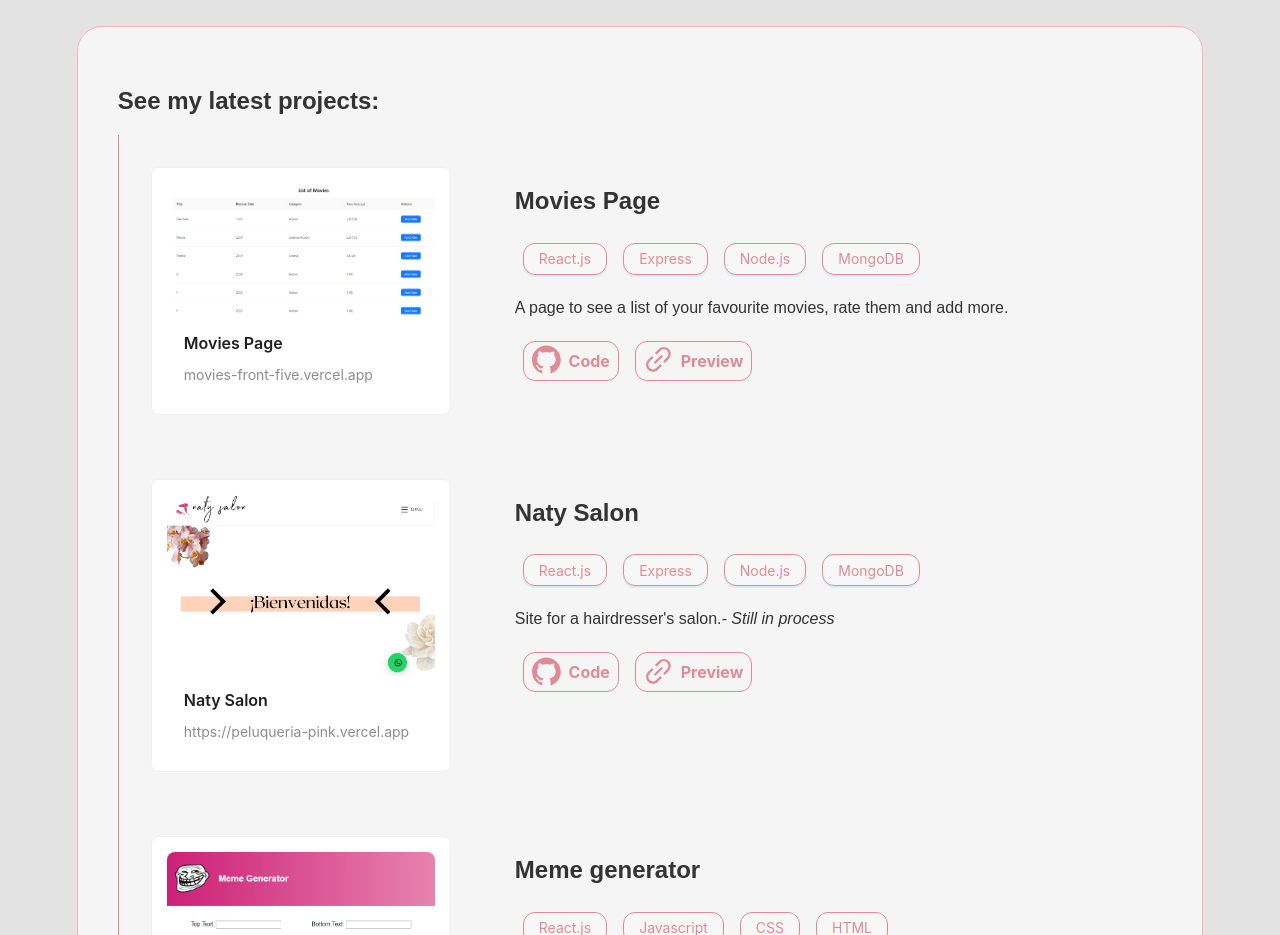
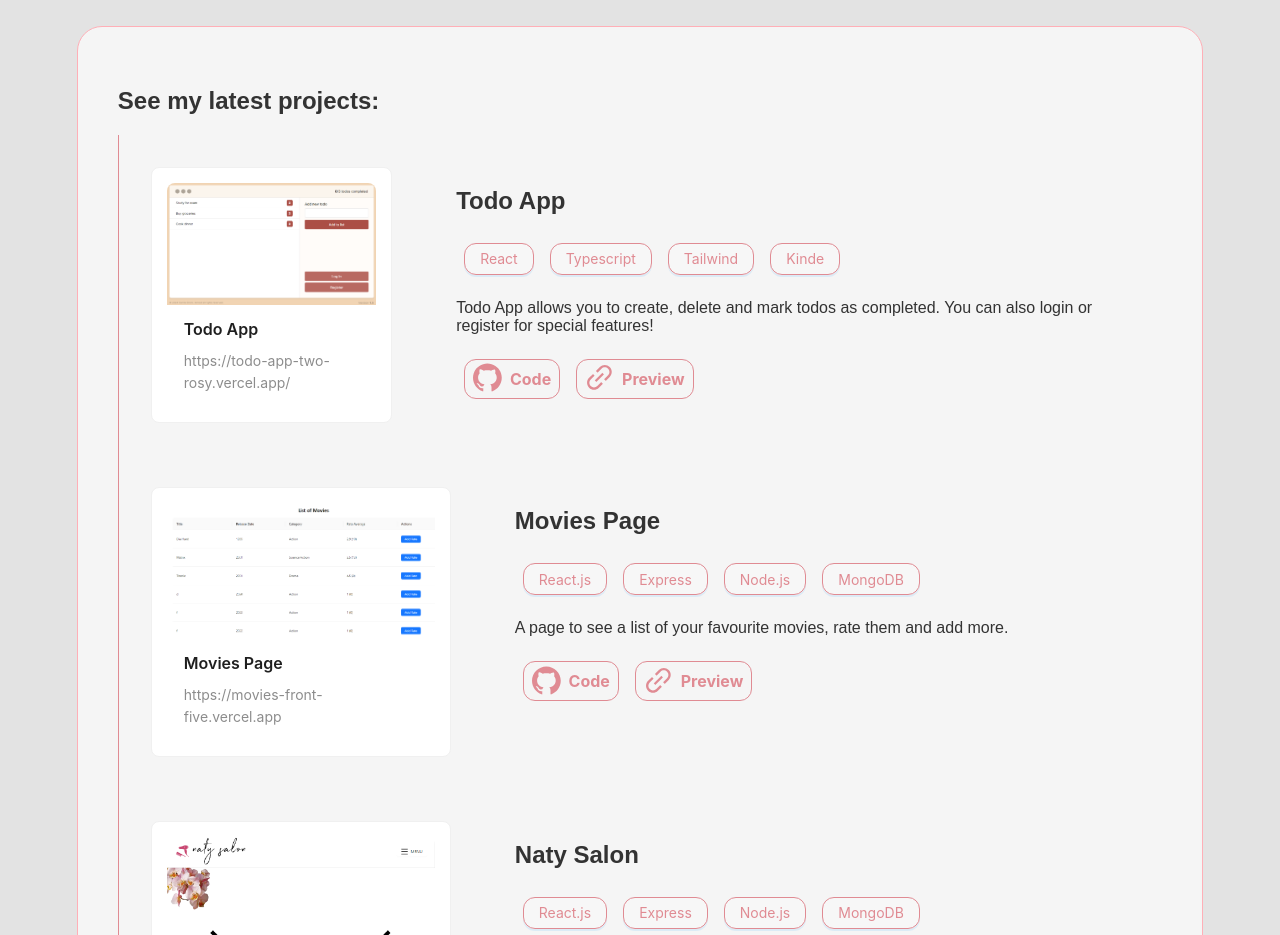
Before and after one commit to CamilaSironi/My-portfolio, a React (Vite) app: page / in a window 1280 px wide. Shown: the part 900-1835 px from the top of the page. Built offline with nearby package versions, Linux system fonts and the light colour scheme.

Commit message:
add new project

```diff
--- a/src/components/projects.jsx
+++ b/src/components/projects.jsx
@@ -3,6 +3,7 @@ import Meta from "antd/es/card/Meta"
 import img1 from "../images/project1.png"
 import img2 from "../images/project2.png"
 import img3 from "../images/project3.png"
+import img4 from "../images/project4.png"
 import Link from "antd/es/typography/Link"
 import { GithubOutlined, LinkOutlined} from "@ant-design/icons"
 
@@ -11,6 +12,30 @@ function Projects() {
         <div id="projects">
             <h2>See my latest projects:</h2>
             <div className="card-container">
+
+                <div className="card">
+                    <Link href={'https://todo-app-two-rosy.vercel.app/'} target="_blank">
+                        <Card
+                            hoverable
+                            bordered={true}
+                            cover={<img alt="example" src={img4} />}
+                            type='flex'
+                        >
+                            <Meta title="Todo App" description="https://todo-app-two-rosy.vercel.app/" />
+                        </Card>
+                    </Link>
+                    <div className="description">
+                        <h2>Todo App</h2>
+                        <Button className="project-skill" type="primary">React</Button>
+                        <Button className="project-skill" type="primary">Typescript</Button>
+                        <Button className="project-skill" type="primary">Tailwind</Button>
+                        <Button className="project-skill" type="primary">Kinde</Button>
+                        <p>Todo App allows you to create, delete and mark todos as completed. You can also login or register for special features!</p>
+                        <Button className="btn" type="link" href="https://github.com/CamilaSironi/Todo-app" target="_blank" icon={<GithubOutlined/>} size="large">Code</Button>
+                        <Button className="btn" type="link" href="https://todo-app-two-rosy.vercel.app/" target="_blank" icon={<LinkOutlined />} size="large">Preview</Button>
+                    </div>
+                </div>
+
                 <div className="card">
                     <Link href={'https://movies-front-five.vercel.app'} target="_blank">
                         <Card
@@ -19,7 +44,7 @@ function Projects() {
                             cover={<img alt="example" src={img1} />}
                             type='flex'
                         >
-                            <Meta title="Movies Page" description="movies-front-five.vercel.app" />
+                            <Meta title="Movies Page" description="https://movies-front-five.vercel.app" />
                         </Card>
                     </Link>
                     <div className="description">
@@ -33,6 +58,7 @@ function Projects() {
                         <Button className="btn" type="link" href="https://movies-front-five.vercel.app/" target="_blank" icon={<LinkOutlined />} size="large">Preview</Button>
                     </div>
                 </div>
+
                 <div className="card">
                     <Link href={'https://peluqueria-pink.vercel.app'} target="_blank">
                         <Card
```
Also changed, not shown: src/images/project4.png (added).
